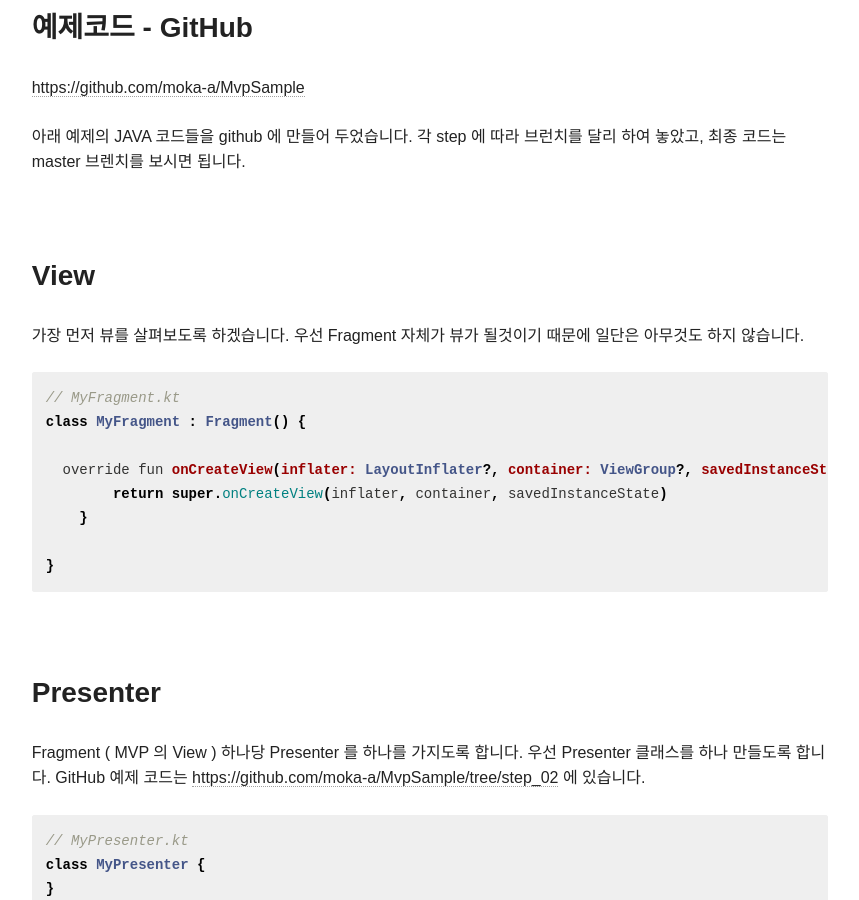
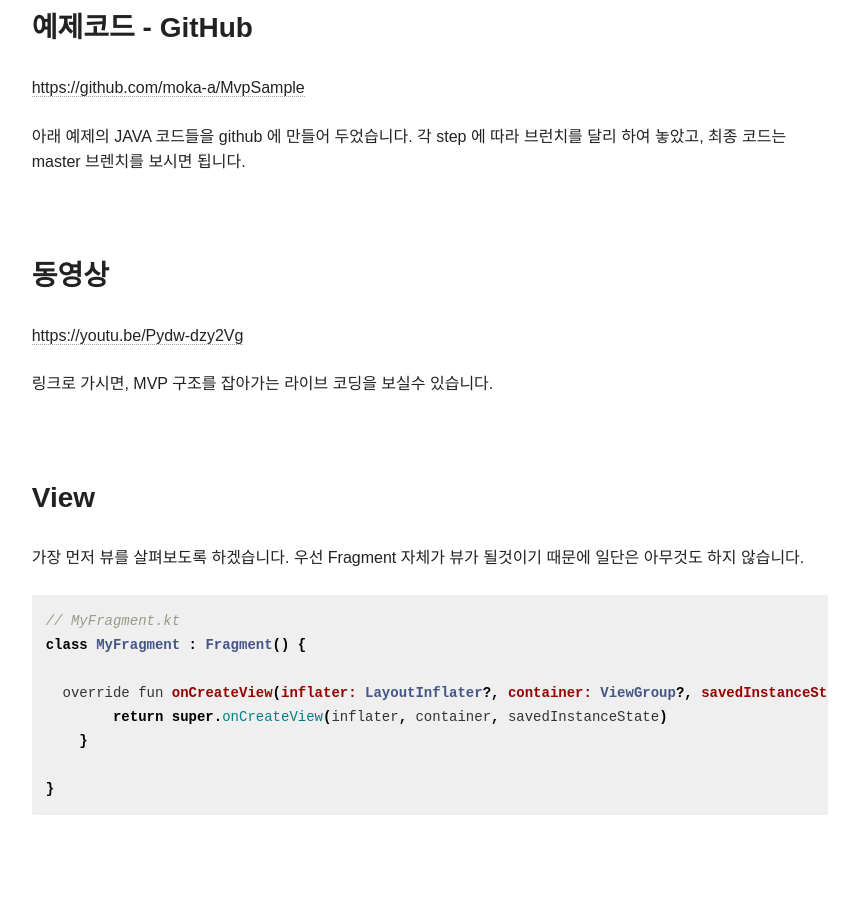
Before and after one commit to steadymoka/moka-a.github.io, a Jekyll site: the page built from _posts/2016/youtube/2016-12-06-android-mvp-01.md, in a window 1280 px wide and 900 px high, scrolled down 1468 px. Shown: the whole window, without its empty margins (318-1177 px from the left). Built offline with Jekyll 4.4.1, drawn with Linux system fonts in a browser that asks for light colours; nearby versions of some CDN libraries; comment, search, counter and statistics services are not loaded.

Commit message:
add youtube link

```diff
--- a/_posts/2016/youtube/2016-12-06-android-mvp-01.md
+++ b/_posts/2016/youtube/2016-12-06-android-mvp-01.md
@@ -26,6 +26,12 @@ MVP 의 대한 설명은 [Android - MVP in action Intro](http://moka-a.github.io
 
 아래 예제의 JAVA 코드들을 github 에 만들어 두었습니다. 각 step 에 따라 브런치를 달리 하여 놓았고, 최종 코드는 master 브렌치를 보시면 됩니다.
 
+<br>
+
+### 동영상
+[https://youtu.be/Pydw-dzy2Vg](https://youtu.be/Pydw-dzy2Vg)
+
+링크로 가시면, MVP 구조를 잡아가는 라이브 코딩을 보실수 있습니다.
 
 <br>
 
@@ -146,6 +152,7 @@ Presenter 는 필요한 데이터를 모델을 통해서 가져 오게 될것
 - [Android - MVP in action with my app](http://moka-a.github.io/android/android-mvp-02/) - 실제 운영중인 서비스에서 어떻게 사용하고 있는지 살펴봅니다.
 - [Android - MVP in action Reference](http://moka-a.github.io/android/android-mvp-03/)
 - [MVP 로 작성된 Sample Project - GitHub](https://github.com/moka-a/moka-sample-android)
+- [동영상 설명 보기](https://youtu.be/Pydw-dzy2Vg)
 
 <br>
 <br>
```
Also changed, not shown: _posts/2016/youtube/2016-12-06-android-mvp.md (+2 -1 lines), _posts/2016/youtube/2016-12-07-android-mvp-02.md (+1 -0 lines), _posts/2016/youtube/2016-12-07-android-mvp-03.md (+1 -0 lines).
